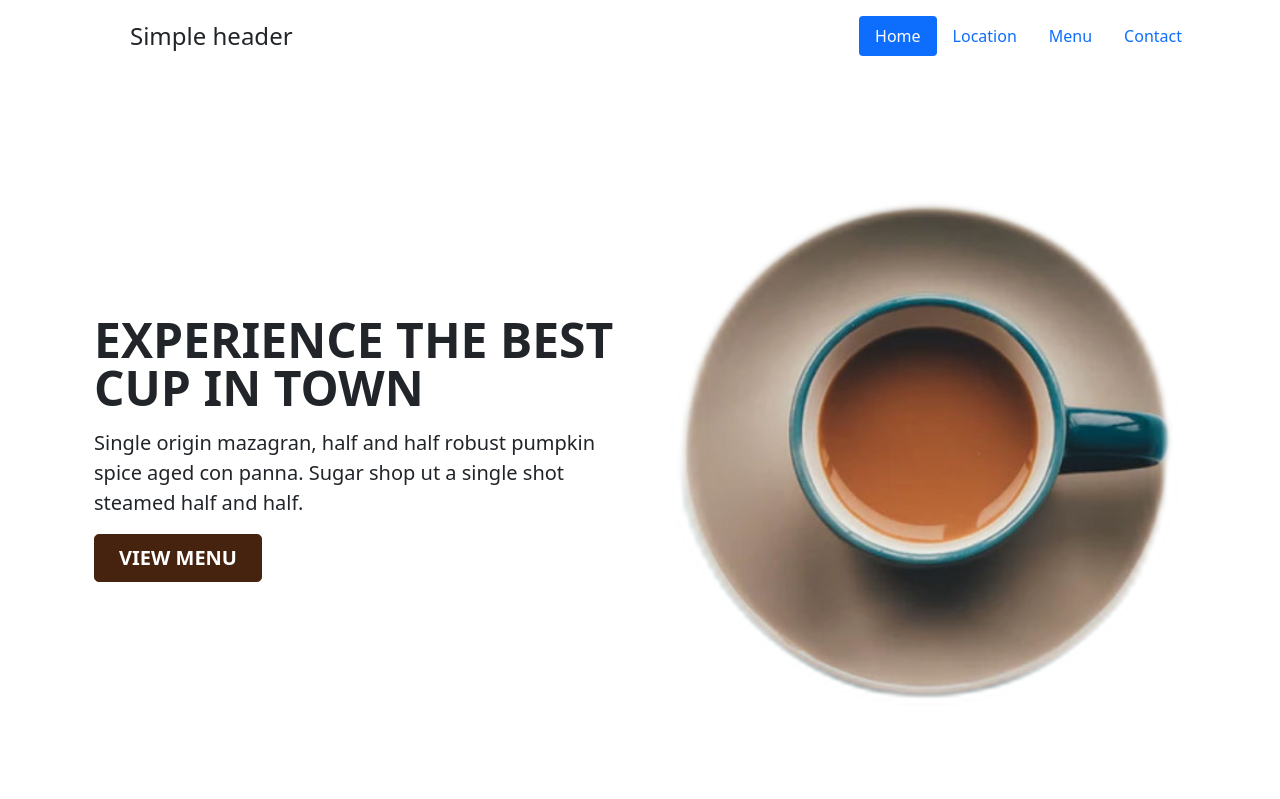
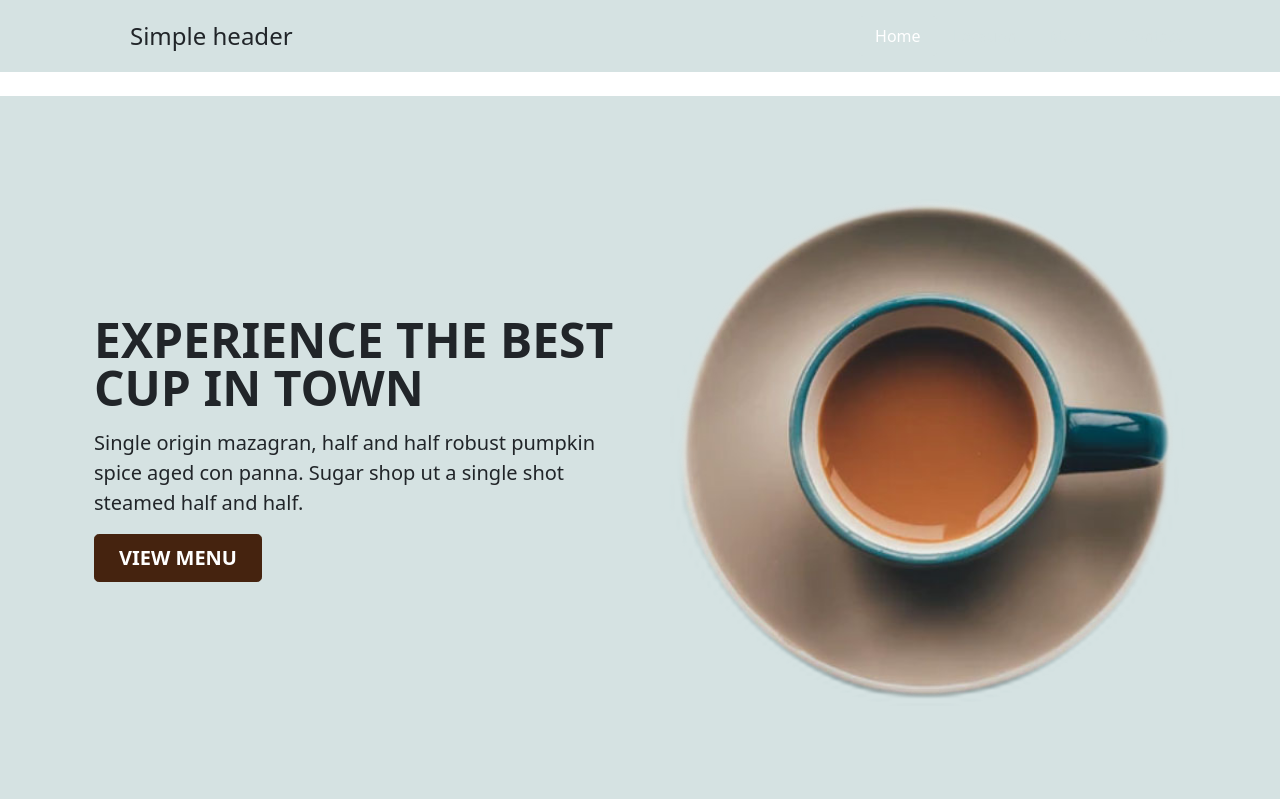
Before and after one commit to istarlet/derby-city-drip-bootstrap, a website built with Parcel: page src/index.html in a window 1280 px wide. Shown: the top 799 px of the page. Built offline with nearby package versions, Linux system fonts and the light colour scheme.

Commit message:
Trying to figure this out

```diff
--- a/package.json
+++ b/package.json
@@ -22,6 +22,7 @@
     "parcel": "^2.4.1"
   },
   "dependencies": {
-    "bootstrap": "^5.1.3"
+    "bootstrap": "^5.1.3",
+    "nodemon": "^2.0.15"
   }
 }
--- a/src/assets/scss/main.scss
+++ b/src/assets/scss/main.scss
@@ -1,4 +1,4 @@
-@import "./abstracts/variables";
+$primary: #d5e2e2;
 
 // Custom variables
 
--- a/src/index.html
+++ b/src/index.html
@@ -8,11 +8,12 @@
     <link rel="stylesheet" href="./assets/scss/main.scss" />
   </head>
   <body>
-
     <!-- Navigation Section -->
 
-    <div class="container-fluid bg-pistachiocream">
-      <header class="container d-flex flex-wrap justify-content-center py-3 mb-4">
+    <div class="container-fluid bg-primary">
+      <header
+        class="container d-flex flex-wrap justify-content-center py-3 mb-4"
+      >
         <a
           href="/"
           class="d-flex align-items-center mb-3 mb-md-0 me-md-auto text-dark text-decoration-none"
@@ -40,7 +41,7 @@
 
     <main>
       <!-- Hero Section -->
-      <div class="container-fluid bg-pistachiocream">
+      <div class="container-fluid bg-primary">
         <div class="container col-xxl-8 px-4 py-5">
           <div class="row flex-lg-row-reverse align-items-center g-5 py-5">
             <div class="col-10 col-sm-8 col-lg-6">
@@ -96,7 +97,9 @@
       <section class="container">
         <div class="row">
           <div class="col-sm-6">
-            <div class="d-flex justify-content-between text-uppercase fw-bold text-duqqabrown">
+            <div
+              class="d-flex justify-content-between text-uppercase fw-bold text-duqqabrown"
+            >
               <h3>Loose-Leaf Tea</h3>
               <h3>4.99</h3>
             </div>
```
Also changed, not shown: dist/index.html, 4 other files. Lines whose indentation alone changed are shown as unchanged.
